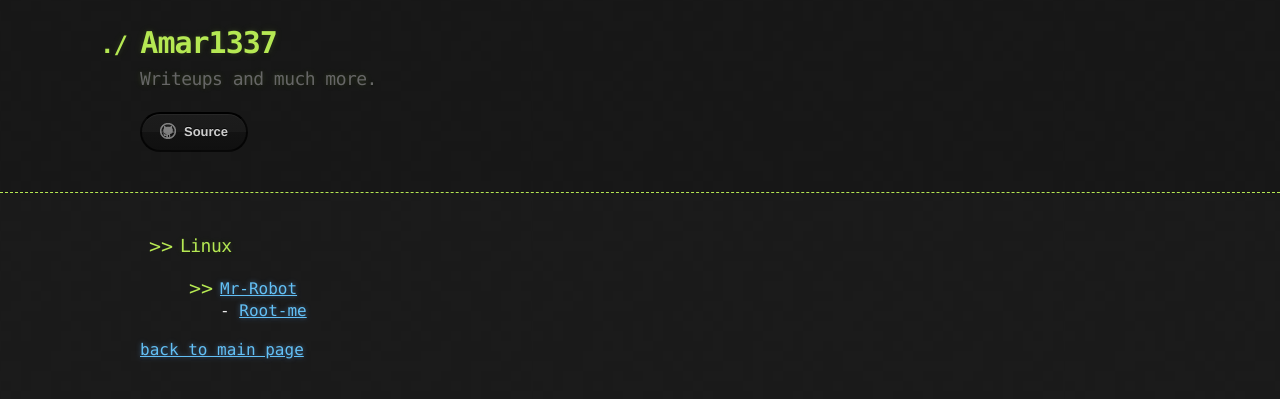
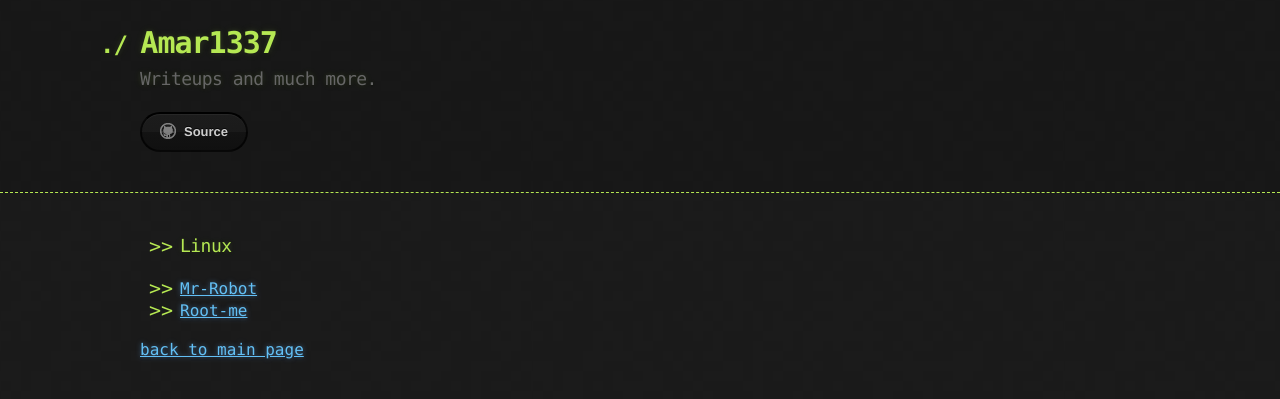
Before and after one commit to Amar-1337/amar-1337.github.io, a Jekyll site: the page built from try-hack-me.md, in a window 1280 px wide. Shown: the top 399 px of the page. Built offline with Jekyll 4.4.1, drawn with Linux system fonts in a browser that asks for light colours.

Commit message:
fixed text

```diff
--- a/try-hack-me.md
+++ b/try-hack-me.md
@@ -5,7 +5,8 @@ discription: Amar1337
 ---
 
 - ### Linux
-     - [<p1> Mr-Robot </p1>](./boxes/mr-robot-thm.md)
-<br> - [<p1> Root-me </p1>](./boxes/rootme-thm.md)
+
+* [<p1> Mr-Robot </p1>](./boxes/mr-robot-thm.md)
+* [<p1> Root-me </p1>](./boxes/rootme-thm.md)
 
 [back to main page](./)
```
